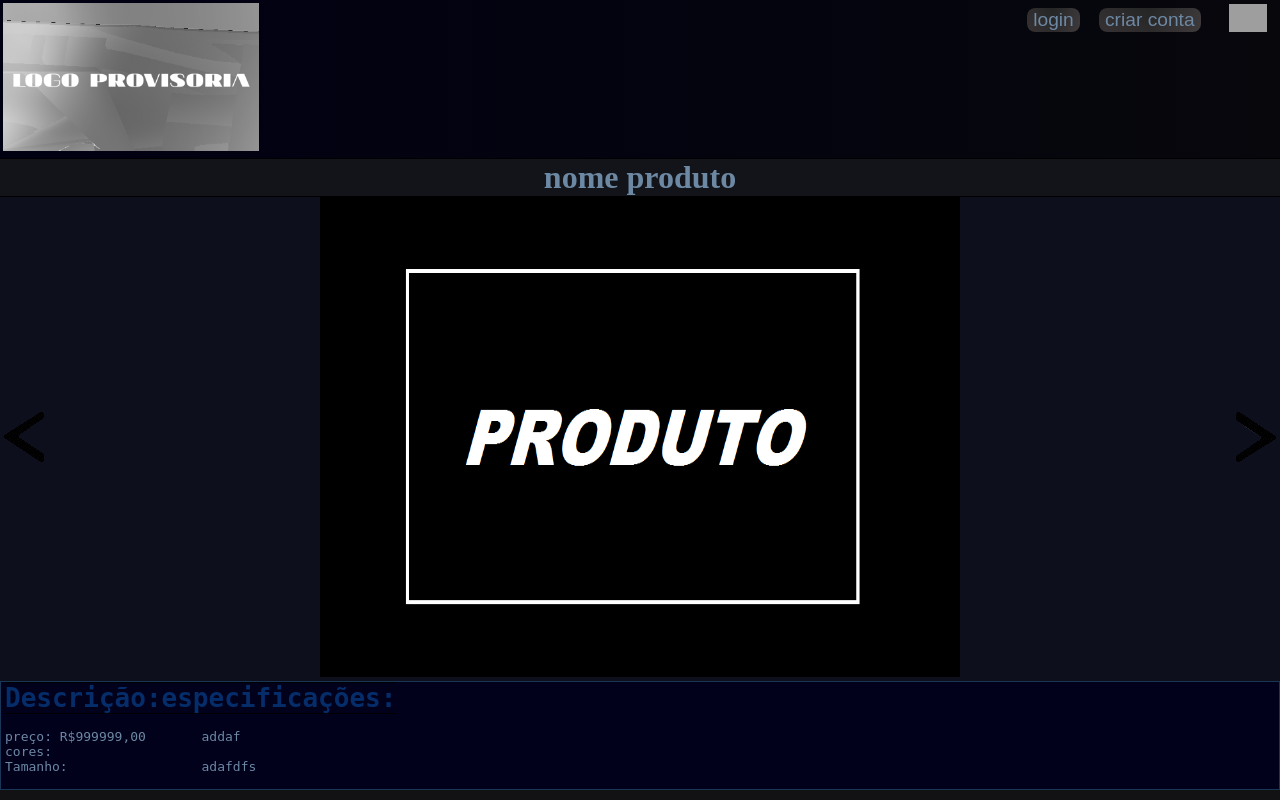
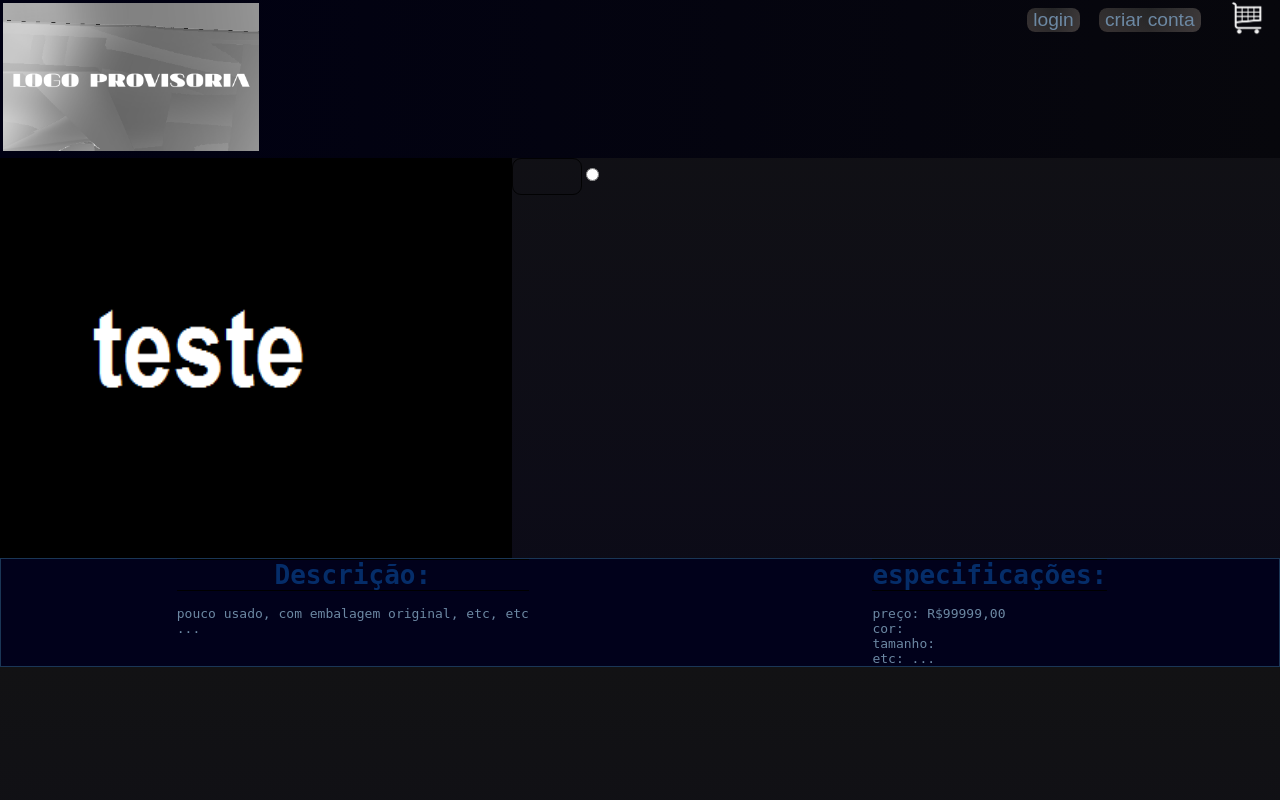
Before and after one commit to DANIELKENTARO/3-ano-analise, a PHP site: page /produto.html in a window 1280 px wide. Run offline with PHP 8.4, Linux system fonts and the light colour scheme; grey boxes are pictures that could not be loaded.

Commit message:
Add files via upload

```diff
--- a/carrinho.html
+++ b/carrinho.html
@@ -19,7 +19,7 @@
 <button href="#"><a href="#">criar conta</a></button>
     <div class="carrinho">
 <a href="carrinho.html">
-    <img src="img/imagem_2024-02-29_113746222-removebg-preview.png" alt="Google (Noto Color Emoji - Unicode 15.1)" id="img2">
+    <img src="img/carrinho.png" alt="Google (Noto Color Emoji - Unicode 15.1)" id="img2">
 </a>
     </div>
     </header>
--- a/index.html
+++ b/index.html
@@ -17,7 +17,7 @@
             </div>
 <div class="login">
 <button><a href="login.html">login</a></button>
-<button href="#"><a href="#">criar conta</a></button>
+<button><a href="criar_conta.html">criar conta</a></button>
     <div class="carrinho">
 <a href="carrinho.html">
     <img src="img/carrinho.png" alt="Google (Noto Color Emoji - Unicode 15.1)" id="img2">
@@ -31,7 +31,7 @@
                     <img src="img/anterior.png" alt="<-">
                 </div>
                     <div class="imagens_carrossel">
-            <a href=""><img src="img/teste.png" class="a" id="show" alt="carrossel no futuro"></a>
+            <a href="produto.html"><img src="img/teste.png" class="a" id="show" alt="carrossel no futuro"></a>
             <a href=""><img src="img/teste.png" class="a" id="hide" alt="carrossel no futuro"></a>
             <a href=""><img src="img/teste.png" class="a" id="hide" alt="carrossel no futuro"></a>
             <a href=""><img src="img/teste.png" class="a" id="hide" alt="carrossel no futuro"></a>
--- a/produto.html
+++ b/produto.html
@@ -20,27 +20,16 @@
 <button href="#"><a href="#">criar conta</a></button>
     <div class="carrinho">
 <a href="carrinho.html">
-    <img src="img/imagem_2024-02-29_113746222-removebg-preview.png" alt="Google (Noto Color Emoji - Unicode 15.1)" id="img2">
+    <img src="img/carrinho.png" alt="Google (Noto Color Emoji - Unicode 15.1)" id="img2">
 </a>
     </div>
     </header>
 <main>
-    <!--max caracteres na descrição:142-->
 <div class="produto_display">
-            <label for="p1" class="nome_produto" id=""><h1 class="produto_titulo">nome produto</h1></label>
-            <div class="carrossel">
-                <div class="setas">
-                    <img src="img/anterior.png" alt="<-">
-                </div>
-                    <div class="imagens_carrossel">
-            <a href=""><img src="img/Sem título.png" class="a" id="img3" alt="carrossel no futuro"></a>
-            <a href=""><img src="img/Sem título.p" class="a" id="hide" alt="carrossel no futuro"></a>
-            <a href=""><img src="img/Sem título.p" class="a" id="hide" alt="carrossel no futuro"></a>
-            <a href=""><img src="img/Sem título.p" class="a" id="hide" alt="carrossel no futuro"></a>
-                    </div>
-                <div class="setas">
-                    <img src="img/próximo.png" alt="->">
-                </div>
+        <img src="img/teste.png" alt="erro" class="img_produto">
+        <div>
+        <input type="number" name="numero_produtos" id="numero_produtos" max="99" min="1">
+        <input type="radio" name="produto_cor" id="produto_cor">
         </div>
 </div>
                 <div class="produto_descricao">
@@ -49,17 +38,17 @@
     <div class="informacoes">
 <pre>
 <h1 id="produto_titulo">Descrição:</h1>
-preço: R$999999,00
-cores:
-Tamanho:
-
+pouco usado, com embalagem original, etc, etc
+...
 </pre>
     </div>
     <div class="especificacoes">
 <pre>
 <h1 id="produto_titulo">especificações:</h1>
-<ol id="li_especificacoes">addaf</ol>
-<ol id="li_especificacoes">adafdfs</ol>
+preço: R$99999,00
+cor:
+tamanho:
+etc: ...
 </pre>
     </div>
         </div>
--- a/style.css
+++ b/style.css
@@ -145,10 +145,14 @@ form ::placeholder{
     font-display: inherit;
     color: rgba(90, 124, 218, 0.975)47ac;
 }
+.img_produto{
+    width: 40vw;
+    height: 50vh;
+}
 .informacoes_produto{
     display: flex;
     flex-direction: row;
-
+    justify-content: space-around;
 }
 .informacoes{
 display: flex;
@@ -170,7 +174,7 @@ display: flex;
 }
 .produto_display{
     display: flex;
-    flex-direction: column;
+    flex-direction: row;
 }
 .carrossel{
     display: flex;
```
Also changed, not shown: criar_conta.html (added, +37 -0 lines), tabela.html (added, +29 -0 lines). Lines whose indentation alone changed are shown as unchanged.
